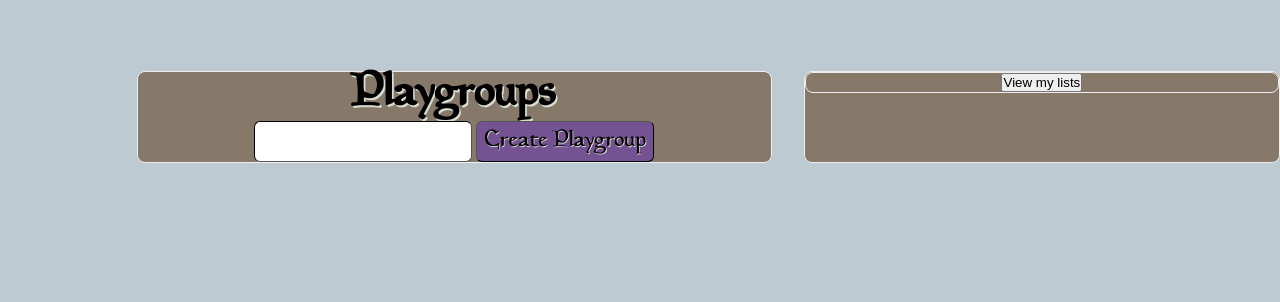
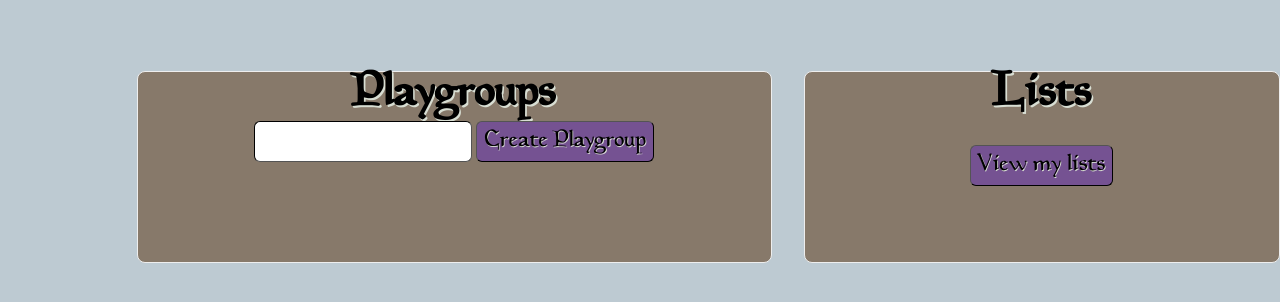
Before and after one commit to VeryThankYou/BTP, a PHP site: page /main.php in a window 1280 px wide. Shown: the part 63-365 px from the top of the page. Run offline with PHP 8.4, Linux system fonts and the light colour scheme; the visitor is signed in with stand-in values (Sample User, id 1); data that the repository does not hold is empty.

Commit message:
Main er færdig og RegLog er også
Måske smid View List op i navBar?
Der er sessionvariabler

```diff
--- a/login.php
+++ b/login.php
@@ -67,16 +67,20 @@ if(!empty( $_POST['email'] ) && !empty( $_POST['pw'] )) {
 
         <tr>
           <th>Email: <br/></th>
+        </tr>
+        <tr>
           <th><input type="text" name="email" placeholder="Enter email" required/></th>
         </tr>
 
         <tr>
           <th>Password: <br/></th>
+        </tr>
+        <tr>
           <th><input type="password" name="pw" placeholder="Password" required  /></th>
         </tr>
 
         <tr>
-          <th colspan="2"><input type="submit" value="Login" /> </th>
+          <th><input type="submit" value="Login" /> </th>
         </tr>
 
       </table>
--- a/main.php
+++ b/main.php
@@ -122,7 +122,9 @@ if ($_SERVER["REQUEST_METHOD"] == "POST")  {
     </div>
 
     <div class="container mcList">
-      <form method="POST" class="container">
+      <h1>Lists</h1>
+
+      <form method="POST">
         <input type="submit" name="list" value="View my lists">
       </form>
 
--- a/styling/maincss.css
+++ b/styling/maincss.css
@@ -54,6 +54,22 @@ body {
   width: 15em;
 }
 
+.input table{
+  width: 100%;
+}
+
+.input input[type=text]{
+  width: 100%;
+}
+
+.input input[type=email]{
+  width: 100%;
+}
+
+.input input[type=password]{
+  width: 100%;
+}
+
 .navi {
   font-size: 16px;
   margin: auto;
@@ -91,6 +107,7 @@ body {
   text-shadow: 0.034em 0.034em #D8DED3;
   border-radius: 0.25em;
   padding: 0.5em 1em;
+  cursor: pointer;
 }
 
 .navi button {
@@ -120,6 +137,7 @@ body {
   border-color: black;
   text-shadow: 0.034em 0.034em #D8DED3;
   border-radius: 0.25em;
+  cursor: pointer;
 }
 
 .input p {
@@ -143,6 +161,27 @@ body {
 
 .mcList{
   width: 30em;
+  height: 12em;
+}
+
+.mcList input[type=submit] {
+  margin-top: 1em;
+  padding: 0.3em 0.3em;
+  font-size: 24px;
+  font-family: MagicFont;
+  background-color: #755292;
+  cursor: pointer;
+  border-width: 1px;
+  border-color: black;
+  text-shadow: 0.034em 0.034em #D8DED3;
+  border-radius: 0.25em;
+}
+
+.mcList h1 {
+  font-size: 48px;
+  text-shadow: 0.034em 0.034em #D8DED3;
+  font-family: MagicFont;
+  text-align: center;
 }
 
 .mcGroup h1 {
```
Also changed, not shown: register.php (+13 -1 lines).
